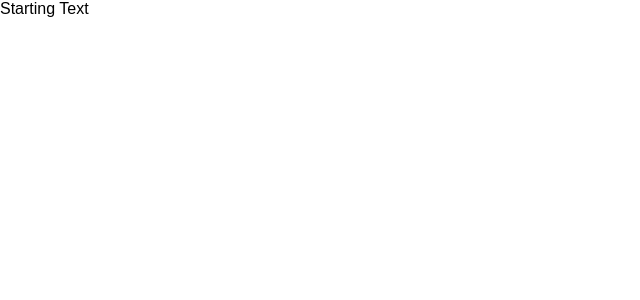
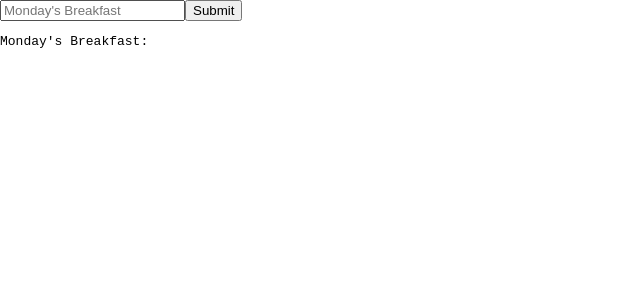
Before and after one commit to LMDEHJULIO/Meals-, a React (Create React App) app: page / in a window 1280 px wide. Shown: the top 300 px of the page, without its empty margins (0-640 px from the left). Built offline with nearby package versions, Linux system fonts and the light colour scheme.

Commit message:
Rendering controlled input form

```diff
--- a/src/components/App.js
+++ b/src/components/App.js
@@ -1,11 +1,46 @@
 import React, { Component } from 'react';
+import { addRecipe } from '../actions'
 
 
 class App extends Component {
+  state = {
+    calendar: null
+  }
+  componentDidMount() {
+    const {store} = this.props
+
+    store.subscribe( ()=>{
+      this.setState( () => ({
+        calendar: store.getState()
+      }))
+    })
+  }
+
+  submitFood = () => {
+    this.props.store.dispatch(addRecipe({
+      day: 'monday',
+      meal: 'breakfast',
+      recipe: {
+        label: this.input.value
+      }
+    }))
+
+    this.input.value = ''
+  }
+
   render() {
     return (
       <div>
-        Starting Text
+       <input
+          type='text'
+          ref={(input)=> this.input = input}
+          placeholder="Monday's Breakfast"
+       />
+       <button onClick={this.submitFood}>Submit</button>
+
+       <pre>
+        Monday's Breakfast: {this.state.calendar && this.state.calendar.monday.breakfast}
+       </pre>
       </div>
     );
   }
--- a/src/index.js
+++ b/src/index.js
@@ -12,5 +12,5 @@
     )
 
 
-ReactDOM.render(<App />, document.getElementById('root'));
+ReactDOM.render(<App store={store}/>, document.getElementById('root'));
 registerServiceWorker();
```
